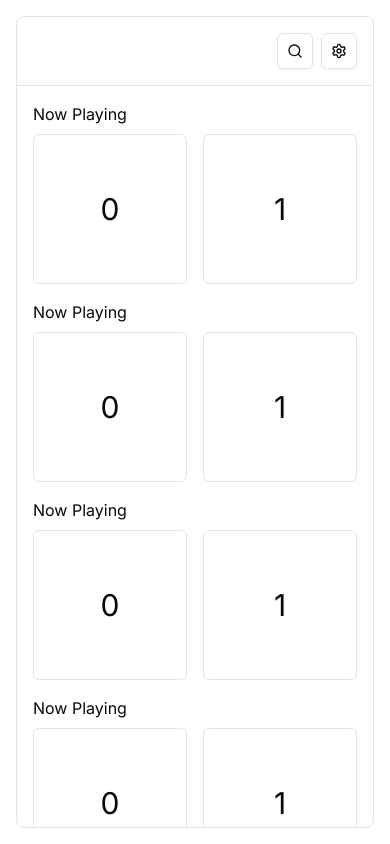
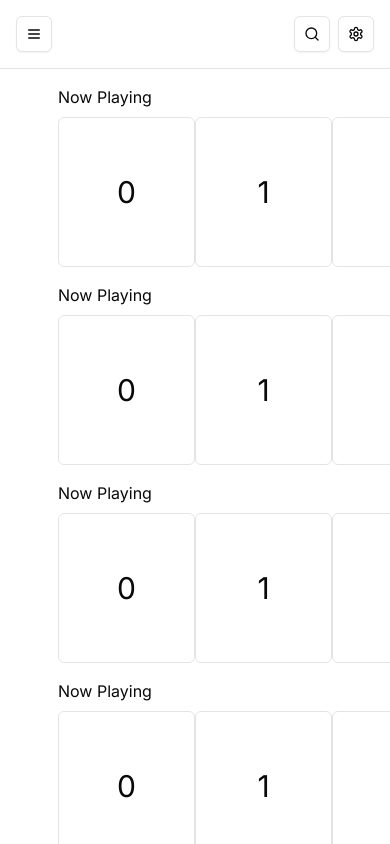
Before and after one commit to vidondev/movies, a Next.js app: page / in a window 390 px wide. Built offline with nearby package versions, Linux system fonts and the light colour scheme.

Commit message:
update ui

```diff
--- a/app/(home)/page.tsx
+++ b/app/(home)/page.tsx
@@ -8,14 +8,18 @@ import {
 
 export default function Home() {
   return (
-    <div className="space-y-4 p-4 ">
+    <div className="space-y-4 py-4 px-[58px]">
       <div className="space-y-2">
         <h2>Now Playing</h2>
-        <Carousel className="grid" opts={{
-          slidesToScroll: 'auto',
-        }}>
-          <CarouselContent>
-            {Array.from({ length: 20 }).map((_, index) => (
+        <section className="">
+          <Carousel
+            className="section"
+            opts={{
+              slidesToScroll: "auto",
+            }}
+          >
+            <CarouselContent className=" ">
+              {Array.from({ length: 15 }).map((_, index) => (
                 <CarouselItem key={index} className="menu-item">
                   <div className=" h-[150px]  border rounded-md  flex items-center justify-center text-3xl">
                     {index}
@@ -24,14 +28,19 @@ export default function Home() {
               ))}
             </CarouselContent>
           </Carousel>
+        </section>
       </div>
       <div className="space-y-2">
         <h2>Now Playing</h2>
-        <Carousel className="grid" opts={{
-          slidesToScroll: 'auto',
-        }}>
-          <CarouselContent>
-            {Array.from({ length: 20 }).map((_, index) => (
+        <section className="">
+          <Carousel
+            className="section"
+            opts={{
+              slidesToScroll: "auto",
+            }}
+          >
+            <CarouselContent className=" ">
+              {Array.from({ length: 15 }).map((_, index) => (
                 <CarouselItem key={index} className="menu-item">
                   <div className=" h-[150px]  border rounded-md  flex items-center justify-center text-3xl">
                     {index}
@@ -40,13 +49,19 @@ export default function Home() {
               ))}
             </CarouselContent>
           </Carousel>
-      </div><div className="space-y-2">
+        </section>
+      </div>
+      <div className="space-y-2">
         <h2>Now Playing</h2>
-        <Carousel className="grid" opts={{
-          slidesToScroll: 'auto',
-        }}>
-          <CarouselContent>
-            {Array.from({ length: 20 }).map((_, index) => (
+        <section className="">
+          <Carousel
+            className="section"
+            opts={{
+              slidesToScroll: "auto",
+            }}
+          >
+            <CarouselContent className=" ">
+              {Array.from({ length: 15 }).map((_, index) => (
                 <CarouselItem key={index} className="menu-item">
                   <div className=" h-[150px]  border rounded-md  flex items-center justify-center text-3xl">
                     {index}
@@ -55,14 +70,19 @@ export default function Home() {
               ))}
             </CarouselContent>
           </Carousel>
+        </section>
       </div>
       <div className="space-y-2">
         <h2>Now Playing</h2>
-        <Carousel className="grid" opts={{
-          slidesToScroll: 'auto',
-        }}>
-          <CarouselContent>
-            {Array.from({ length: 20 }).map((_, index) => (
+        <section className="">
+          <Carousel
+            className="section"
+            opts={{
+              slidesToScroll: "auto",
+            }}
+          >
+            <CarouselContent className=" ">
+              {Array.from({ length: 15 }).map((_, index) => (
                 <CarouselItem key={index} className="menu-item">
                   <div className=" h-[150px]  border rounded-md  flex items-center justify-center text-3xl">
                     {index}
@@ -71,6 +91,91 @@ export default function Home() {
               ))}
             </CarouselContent>
           </Carousel>
+        </section>
+      </div>
+      <div className="space-y-2">
+        <h2>Now Playing</h2>
+        <section className="">
+          <Carousel
+            className="section"
+            opts={{
+              slidesToScroll: "auto",
+            }}
+          >
+            <CarouselContent className=" ">
+              {Array.from({ length: 15 }).map((_, index) => (
+                <CarouselItem key={index} className="menu-item">
+                  <div className=" h-[150px]  border rounded-md  flex items-center justify-center text-3xl">
+                    {index}
+                  </div>
+                </CarouselItem>
+              ))}
+            </CarouselContent>
+          </Carousel>
+        </section>
+      </div>
+      <div className="space-y-2">
+        <h2>Now Playing</h2>
+        <section className="">
+          <Carousel
+            className="section"
+            opts={{
+              slidesToScroll: "auto",
+            }}
+          >
+            <CarouselContent className=" ">
+              {Array.from({ length: 15 }).map((_, index) => (
+                <CarouselItem key={index} className="menu-item">
+                  <div className=" h-[150px]  border rounded-md  flex items-center justify-center text-3xl">
+                    {index}
+                  </div>
+                </CarouselItem>
+              ))}
+            </CarouselContent>
+          </Carousel>
+        </section>
+      </div>
+      <div className="space-y-2">
+        <h2>Now Playing</h2>
+        <section className="">
+          <Carousel
+            className="section"
+            opts={{
+              slidesToScroll: "auto",
+            }}
+          >
+            <CarouselContent className=" ">
+              {Array.from({ length: 15 }).map((_, index) => (
+                <CarouselItem key={index} className="menu-item">
+                  <div className=" h-[150px]  border rounded-md  flex items-center justify-center text-3xl">
+                    {index}
+                  </div>
+                </CarouselItem>
+              ))}
+            </CarouselContent>
+          </Carousel>
+        </section>
+      </div>
+      <div className="space-y-2">
+        <h2>Now Playing</h2>
+        <section className="">
+          <Carousel
+            className="section"
+            opts={{
+              slidesToScroll: "auto",
+            }}
+          >
+            <CarouselContent className=" ">
+              {Array.from({ length: 15 }).map((_, index) => (
+                <CarouselItem key={index} className="menu-item">
+                  <div className=" h-[150px]  border rounded-md  flex items-center justify-center text-3xl">
+                    {index}
+                  </div>
+                </CarouselItem>
+              ))}
+            </CarouselContent>
+          </Carousel>
+        </section>
       </div>
     </div>
   );
--- a/app/globals.css
+++ b/app/globals.css
@@ -92,3 +92,8 @@
 .menu-item {
   @apply lg:basis-1/4 md:basis-1/3 basis-1/2 xl:basis-1/5;
 }
+
+.section {
+  margin-left: calc(-1* (58px));
+  width: calc(100% + (2* (58px)));
+}
--- a/app/layout.tsx
+++ b/app/layout.tsx
@@ -1,10 +1,9 @@
 import type { Metadata } from "next";
 import { Inter } from "next/font/google";
 import "./globals.css";
-import Header from "./Header";
 import { Sidebar } from "@/components/sidebar";
 import { Button } from "@/components/ui/button";
-import { Search, Settings } from "lucide-react";
+import { Menu, Search, Settings } from "lucide-react";
 import { ScrollArea, ScrollBar } from "@/components/ui/scroll-area";
 
 const inter = Inter({ subsets: ["latin"] });
@@ -24,9 +23,14 @@ export default function RootLayout({
       <body className={inter.className}>
         <div className="app-container">
           <Sidebar />
-          <main className="p-4 h-dvh overflow-hidden">
-            <div className="border rounded-lg flex flex-col h-full">
+          <main className="lg:p-4 h-dvh overflow-hidden">
+            <div className="lg:border lg:rounded-lg flex flex-col h-full ">
               <div className="flex border-b p-4">
+                <div className="lg:hidden">
+                <Button size="icon" variant={`outline`}>
+                    <Menu size={16} />
+                  </Button>
+                </div>
                 <div className="ml-auto flex space-x-2">
                   <Button size="icon" variant={`outline`}>
                     <Search size={16} />
@@ -36,10 +40,9 @@ export default function RootLayout({
                   </Button>
                 </div>
               </div>
-              <ScrollArea>
+              <div className="overflow-y-auto">
             {children}
-            <ScrollBar  />
-            </ScrollArea>
+            </div>
             </div>
           </main>
         </div>
--- a/components/ui/carousel.tsx
+++ b/components/ui/carousel.tsx
@@ -157,12 +157,12 @@ const CarouselContent = React.forwardRef<
   const { carouselRef, orientation } = useCarousel()
 
   return (
-    <div ref={carouselRef} className="overflow-hidden">
+    <div ref={carouselRef} className="px-[58px] overflow-hidden" >
       <div
         ref={ref}
         className={cn(
           "flex",
-          orientation === "horizontal" ? "-ml-4" : "-mt-4 flex-col",
+          // orientation === "horizontal" ? "-ml-4" : "-mt-4 flex-col",
           className
         )}
         {...props}
@@ -185,7 +185,7 @@ const CarouselItem = React.forwardRef<
       aria-roledescription="slide"
       className={cn(
         "min-w-0 shrink-0 grow-0 basis-full",
-        orientation === "horizontal" ? "pl-4" : "pt-4",
+        // orientation === "horizontal" ? "pl-4" : "pt-4",
         className
       )}
       {...props}
--- a/tailwind.config.ts
+++ b/tailwind.config.ts
@@ -20,7 +20,7 @@ const config: Config = {
         poster: "2 / 3",
       },
       gridTemplateColumns: {
-        layout: "260px minmax(0, 1fr)",
+        layout: "240px minmax(0, 1fr)",
       },
       colors: {
         background: "hsl(var(--background))",
```
Lines whose indentation alone changed are shown as unchanged.
